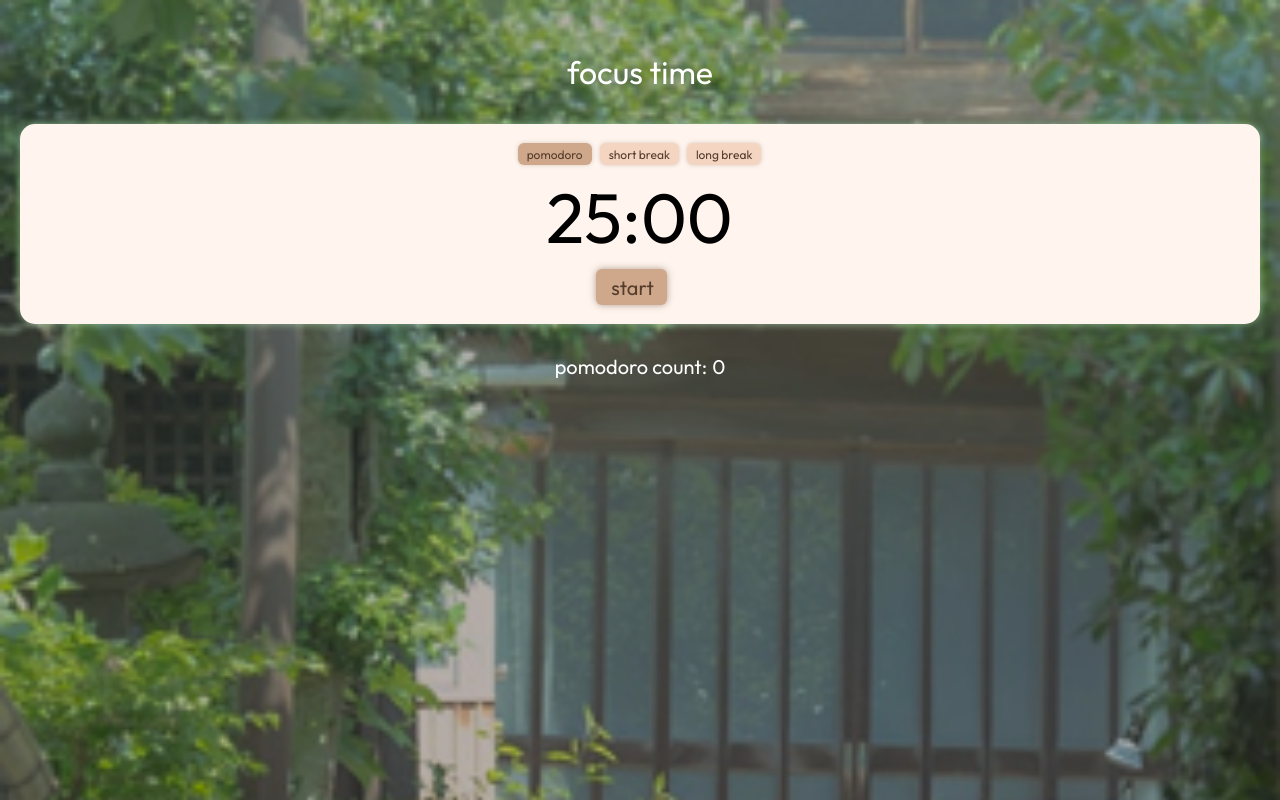
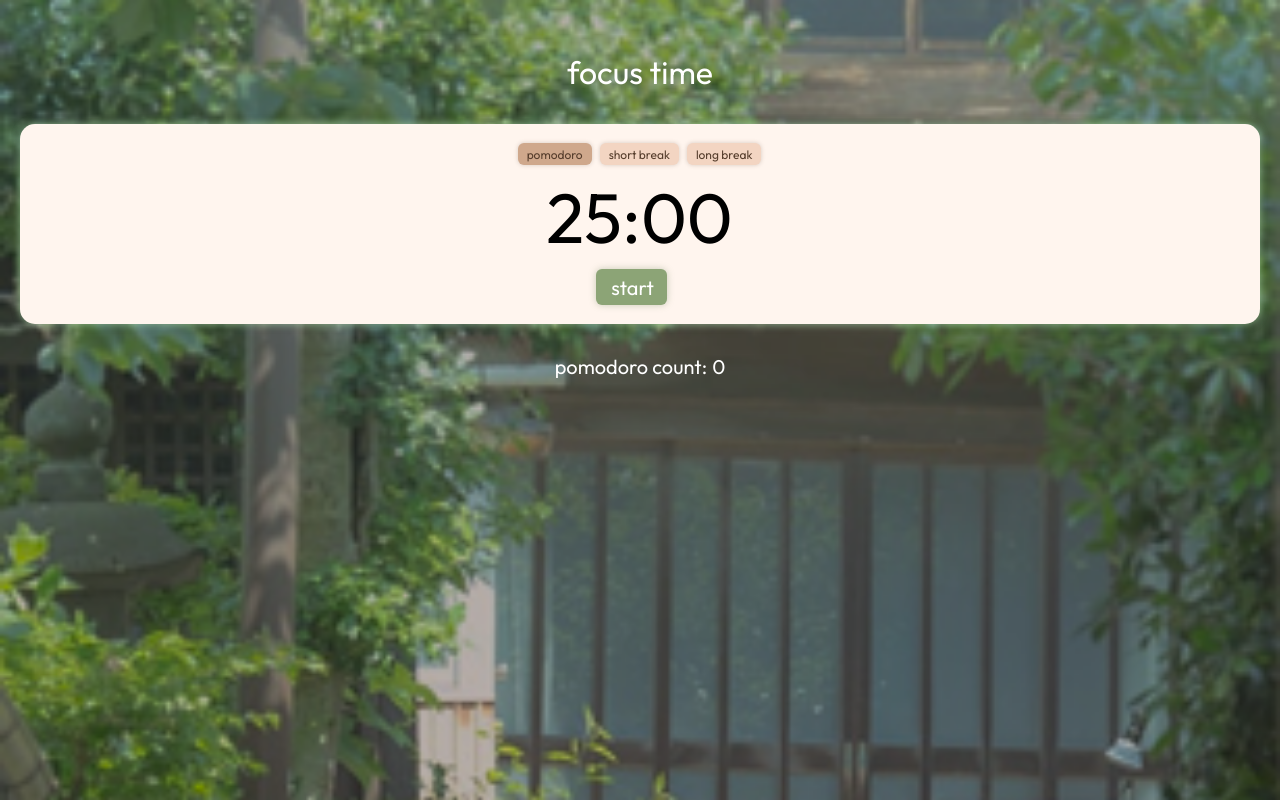
Before and after one commit to vnavirr/pomodoro, a website: page index.html in a window 1280 px wide. Drawn offline with Linux system fonts and the light colour scheme.

Commit message:
Update state buttons color scheme

```diff
--- a/styles.css
+++ b/styles.css
@@ -111,15 +111,16 @@ select {
 
 .state-btn {
     font-size: 20px;
-    background: #CFA88C;
+    background: #8CA476;
+    color: white;
     border: none;
     border-radius: 6px;
-    box-shadow: 0 0 7px 0 rgba(95, 70, 52, 0.50);
+    box-shadow: 0 0 7px 0 rgba(118, 139, 99, 0.40);
     padding: 6px 13px 5px 15px;
 }
 
 .state-btn:hover {
-    box-shadow: 0 0 7px 0 rgba(85, 61, 44, 0.65);
+    box-shadow: 0 0 7px 0 rgba(118, 139, 99, 0.70);
 }
 
 #pauseBtn {
```
